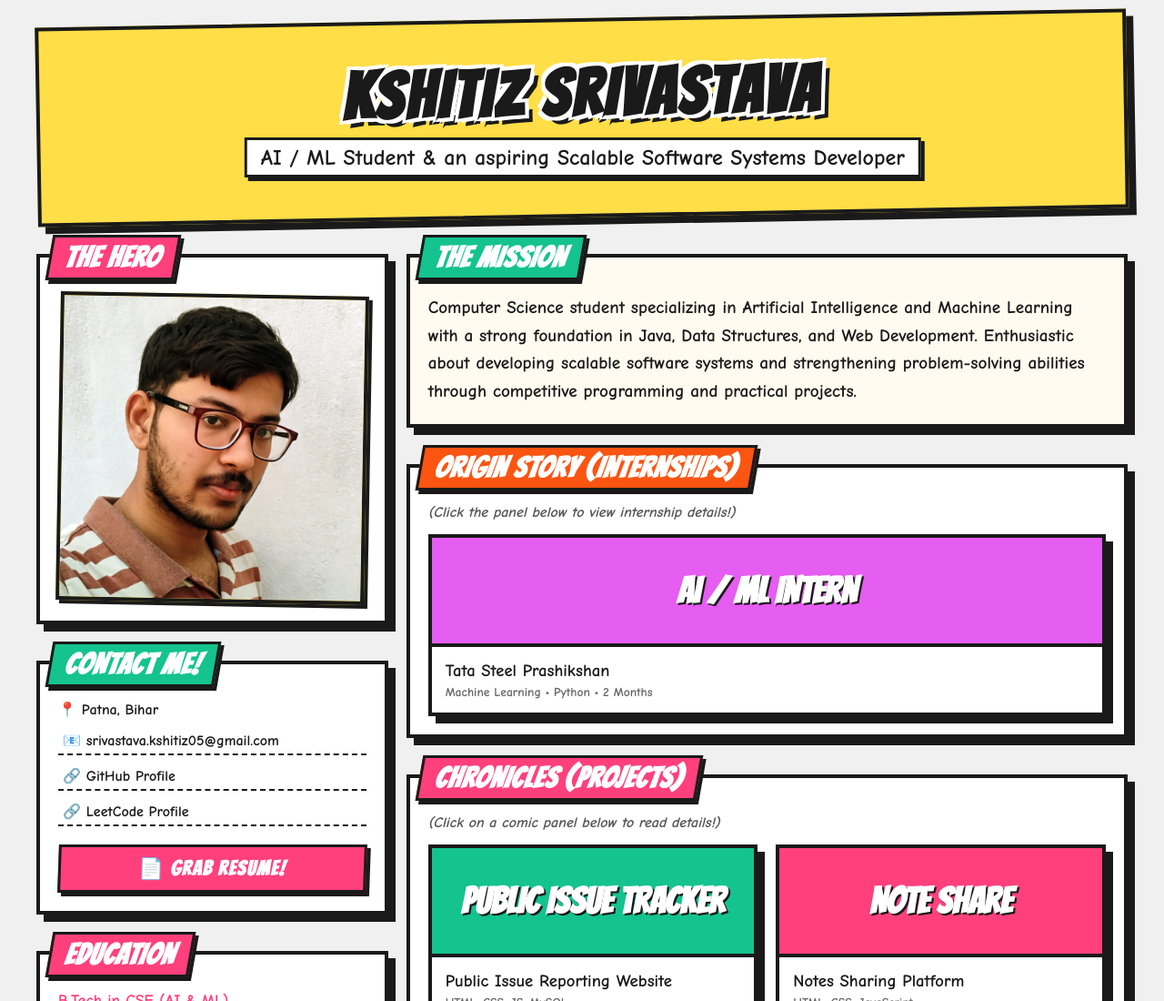
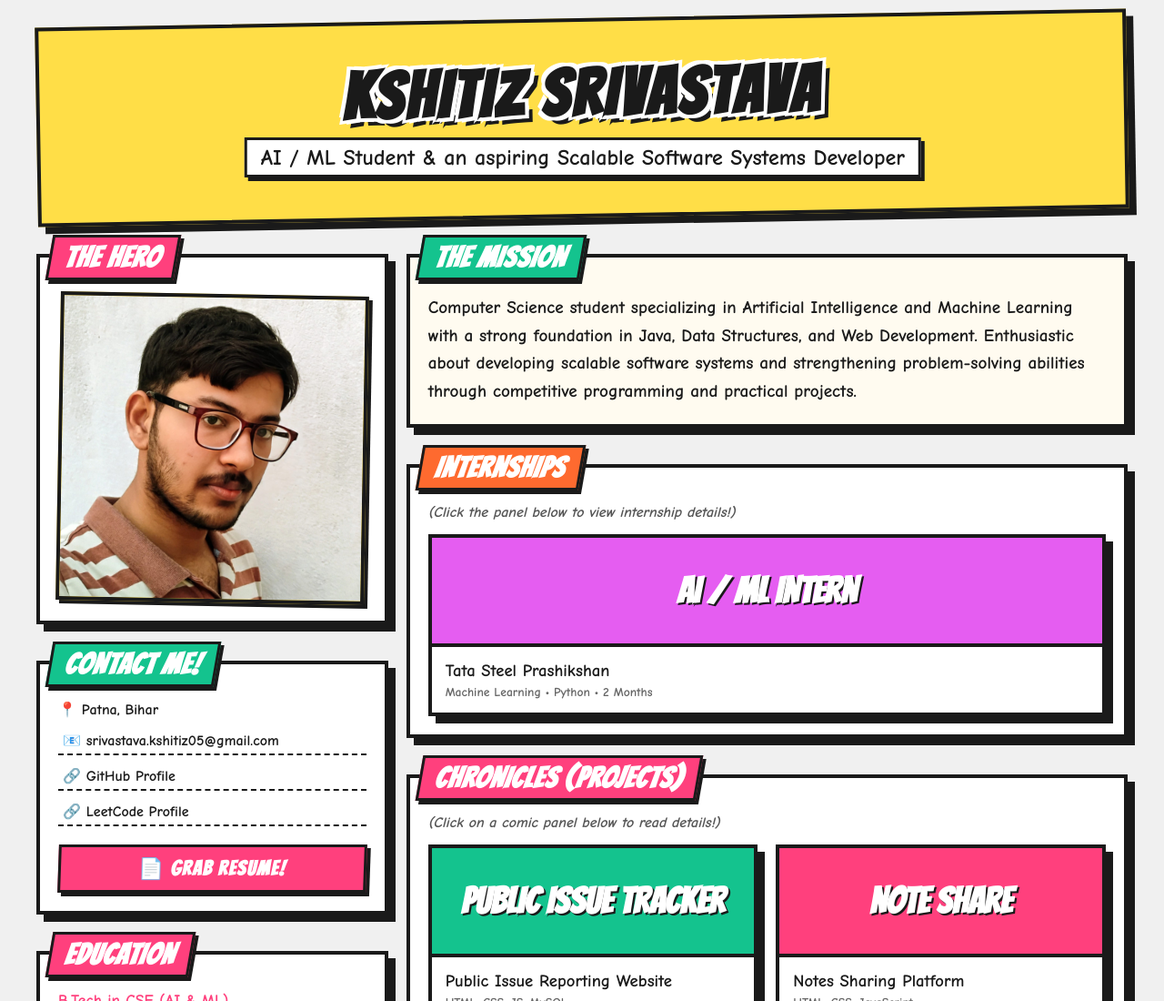
Before and after one commit to kshitizSrivastava29/MY_PORTFOLIO-COMIC-THEME-, a plain HTML site: page index.html in a window 1280 px wide. Shown: the top 1100 px of the page at 91% size. Drawn offline with Linux system fonts and the light colour scheme.

Commit message:
Rename 'ORIGIN STORY (INTERNSHIPS)' to 'INTERNSHIPS'

```diff
--- a/index.html
+++ b/index.html
@@ -449,8 +449,8 @@
                 </p>
             </div>
             <div class="panel comic-border">
-    <span class="panel-title" style="background: #fc5411;">
-        ORIGIN STORY (INTERNSHIPS)
+    <span class="panel-title" style="background: #fe6a2f;">
+       INTERNSHIPS
     </span>
 
     <p style="font-style: italic; color: #555; margin-bottom: 10px;">
```
